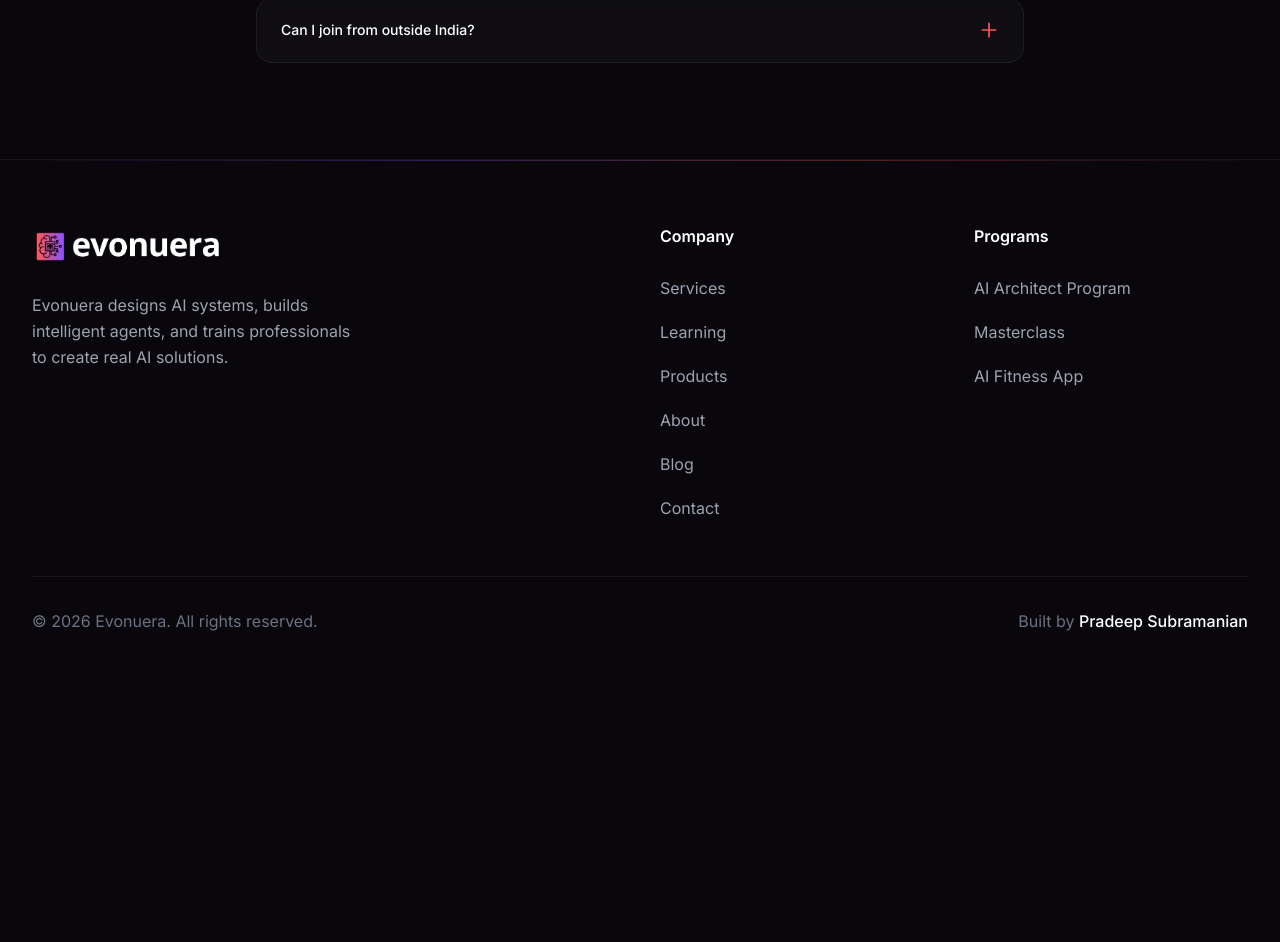
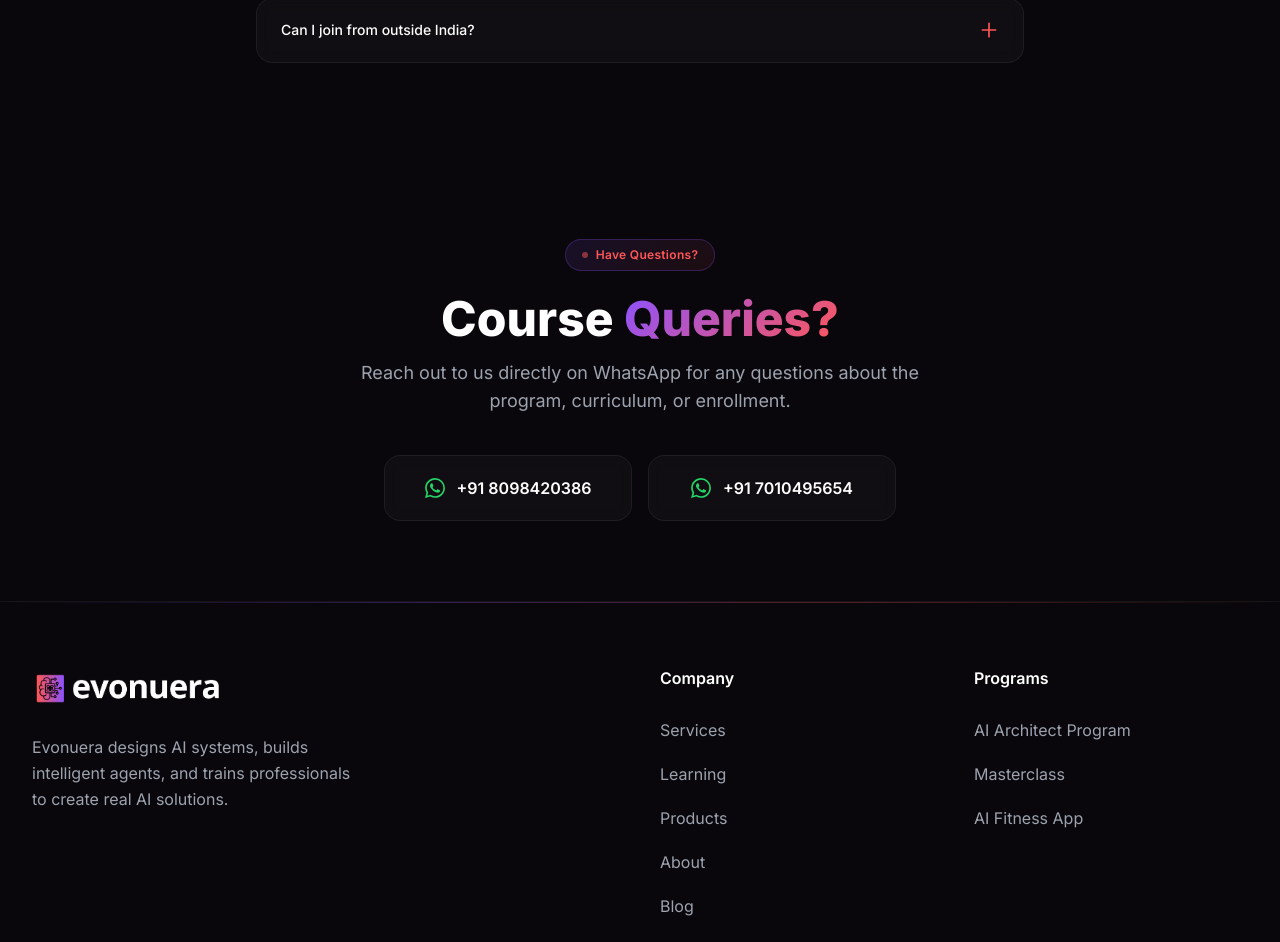
Before and after one commit to SPRADEEP0727/evonuera_website, a Next.js app: page /learning in a window 1280 px wide. Shown: the part 10073-11015 px from the top of the page. Before the commit the page ends 10770 px from the top, so only its background shows below. Built offline with nearby package versions, Linux system fonts and the light colour scheme; no server answers.

Commit message:
Add WhatsApp contact section for course queries to learning page

```diff
--- a/app/(site)/learning/page.tsx
+++ b/app/(site)/learning/page.tsx
@@ -206,6 +206,51 @@
       <TestimonialsSection />
 
       <FAQSection />
+
+      {/* Course queries contact */}
+      <section className="py-20 px-4 sm:px-6 lg:px-8">
+        <div className="max-w-4xl mx-auto text-center">
+          <div className="badge badge-dot mb-6 mx-auto">Have Questions?</div>
+          <h2 className="text-3xl sm:text-4xl lg:text-5xl font-extrabold text-white mb-4 leading-tight">
+            Course <span className="gradient-text">Queries?</span>
+          </h2>
+          <p className="text-brand-muted text-lg max-w-xl mx-auto mb-10">
+            Reach out to us directly on WhatsApp for any questions about the
+            program, curriculum, or enrollment.
+          </p>
+          <div className="grid grid-cols-1 sm:grid-cols-2 gap-4 max-w-lg mx-auto">
+            {[
+              { number: "8098420386" },
+              { number: "7010495654" },
+            ].map((contact) => {
+              const digits = `91${contact.number}`;
+              const message = encodeURIComponent(
+                "Hi, I have a query about the Gen AI Systems Architect Program."
+              );
+              return (
+                <a
+                  key={contact.number}
+                  href={`https://wa.me/${digits}?text=${message}`}
+                  target="_blank"
+                  rel="noopener noreferrer"
+                  className="card p-5 flex items-center justify-center gap-3 hover:border-[#25D366]/50 transition-colors duration-300 group"
+                >
+                  <svg
+                    className="w-5 h-5 text-[#25D366] shrink-0"
+                    fill="currentColor"
+                    viewBox="0 0 24 24"
+                  >
+                    <path d="M17.472 14.382c-.297-.149-1.758-.867-2.03-.967-.273-.099-.471-.148-.67.15-.197.297-.767.966-.94 1.164-.173.199-.347.223-.644.075-.297-.15-1.255-.463-2.39-1.475-.883-.788-1.48-1.761-1.653-2.059-.173-.297-.018-.458.13-.606.134-.133.298-.347.446-.52.149-.174.198-.298.298-.497.099-.198.05-.371-.025-.52-.075-.149-.669-1.612-.916-2.207-.242-.579-.487-.5-.669-.51-.173-.008-.371-.01-.57-.01-.198 0-.52.074-.792.372-.272.297-1.04 1.016-1.04 2.479 0 1.462 1.065 2.875 1.213 3.074.149.198 2.096 3.2 5.077 4.487.709.306 1.262.489 1.694.625.712.227 1.36.195 1.871.118.571-.085 1.758-.719 2.006-1.413.248-.694.248-1.289.173-1.413-.074-.124-.272-.198-.57-.347m-5.421 7.403h-.004a9.87 9.87 0 01-5.031-1.378l-.361-.214-3.741.982.998-3.648-.235-.374a9.86 9.86 0 01-1.51-5.26c.001-5.45 4.436-9.884 9.888-9.884 2.64 0 5.122 1.03 6.988 2.898a9.825 9.825 0 012.893 6.994c-.003 5.45-4.437 9.884-9.885 9.884m8.413-18.297A11.815 11.815 0 0012.05 0C5.495 0 .16 5.335.157 11.892c0 2.096.547 4.142 1.588 5.945L.057 24l6.305-1.654a11.882 11.882 0 005.683 1.448h.005c6.554 0 11.89-5.335 11.893-11.893a11.821 11.821 0 00-3.48-8.413z" />
+                  </svg>
+                  <span className="text-white font-semibold group-hover:text-[#25D366] transition-colors duration-300">
+                    +91 {contact.number}
+                  </span>
+                </a>
+              );
+            })}
+          </div>
+        </div>
+      </section>
     </>
   );
 }
```
